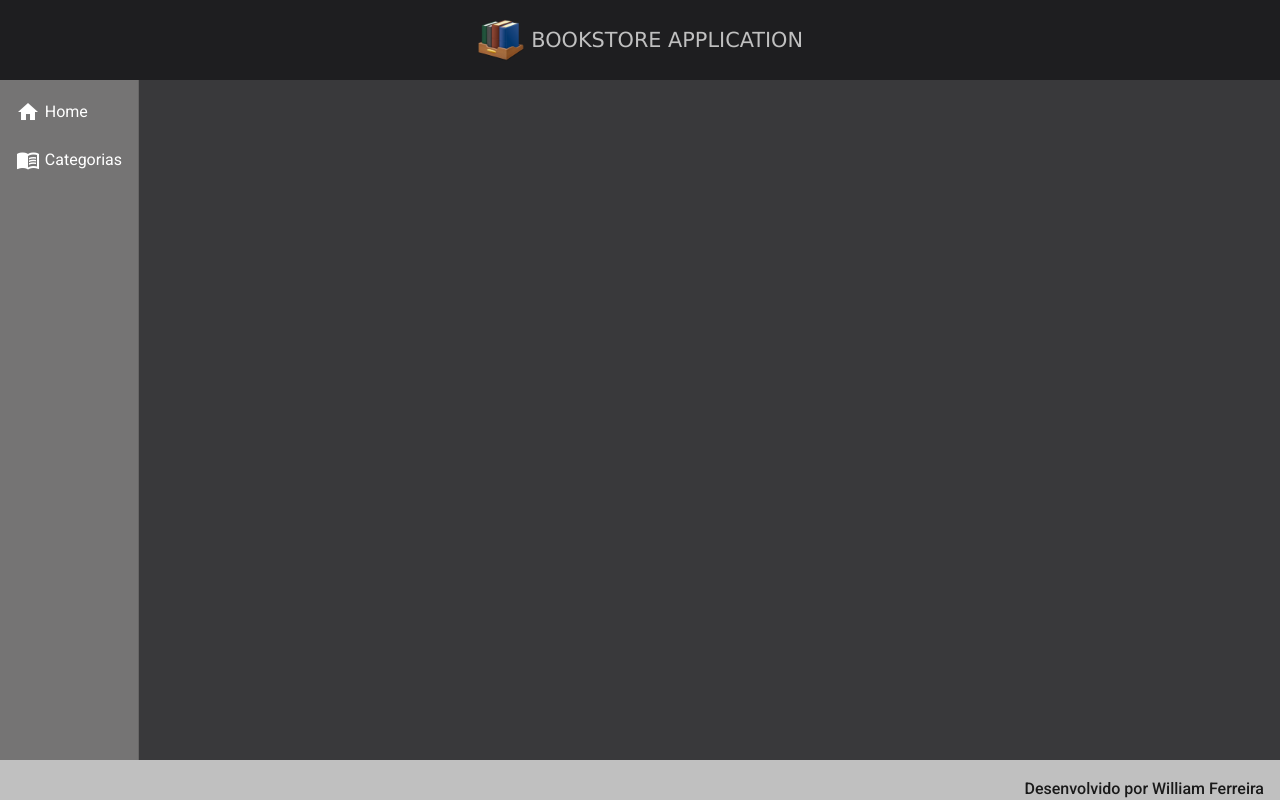
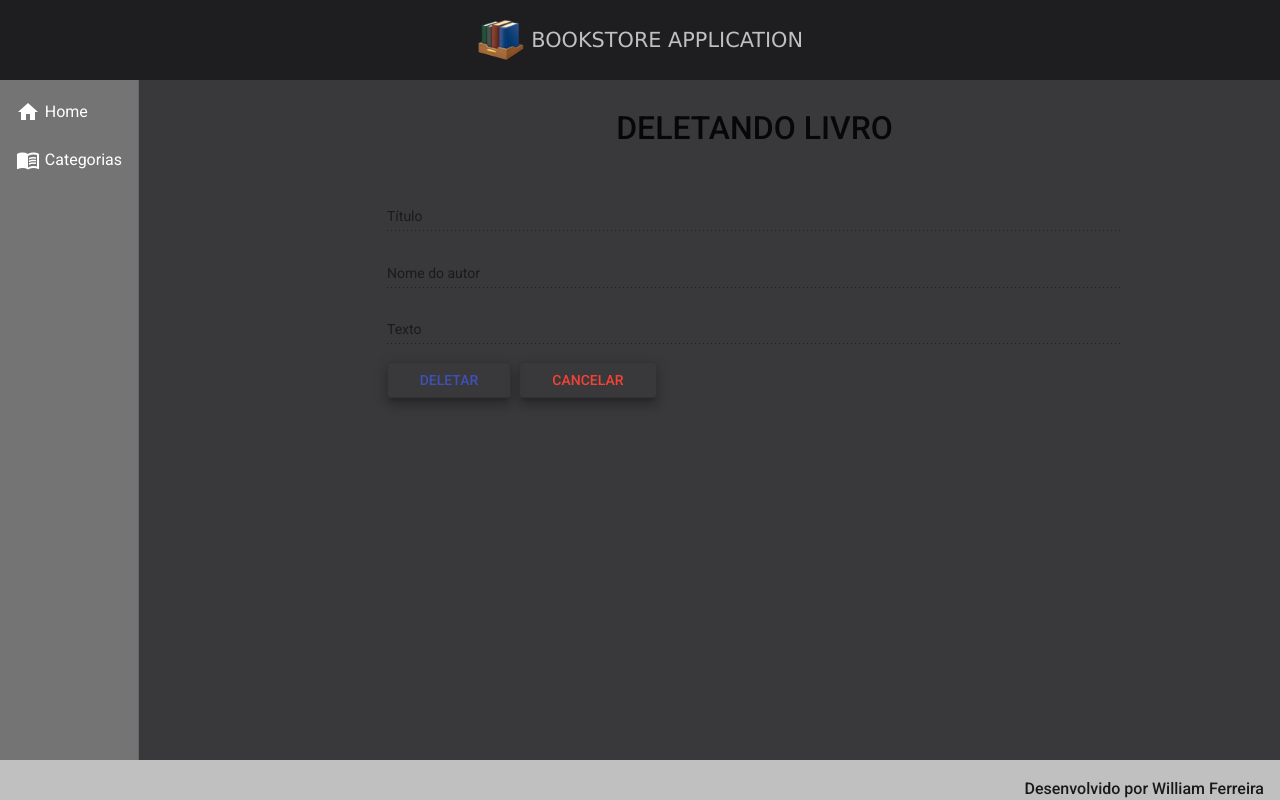
Before and after one commit to drinel/bookstore-front, an Angular app: page /categorias/1/livros/1/delete in a window 1280 px wide. Before the commit this address led to /. Built offline with nearby package versions, Linux system fonts and the light colour scheme; no server answers.

Commit message:
Delete para livro implementado

```diff
--- a/src/app/app-routing.module.ts
+++ b/src/app/app-routing.module.ts
@@ -6,6 +6,7 @@ import { CategoriaReadComponent } from './components/views/categoria/categoria-r
 import { CategoriaUpdateComponent } from './components/views/categoria/categoria-update/categoria-update.component';
 import { HomeComponent } from './components/views/home/home.component';
 import { LivroCreateComponent } from './components/views/livro/livro-create/livro-create.component';
+import { LivroDeleteComponent } from './components/views/livro/livro-delete/livro-delete.component';
 import { LivroReadAllComponent } from './components/views/livro/livro-read-all/livro-read-all.component';
 import { LivroUpdateComponent } from './components/views/livro/livro-update/livro-update.component';
 
@@ -50,6 +51,10 @@ const routes: Routes = [
     path:'categorias/:id_cat/livros/:id/update',
     component: LivroUpdateComponent
 
+  },
+  {
+    path:'categorias/:id_cat/livros/:id/delete',
+    component: LivroDeleteComponent
   }
 
 ];
--- a/src/app/app.module.ts
+++ b/src/app/app.module.ts
@@ -27,6 +27,7 @@ import { CategoriaUpdateComponent } from './components/views/categoria/categoria
 import { LivroReadAllComponent } from './components/views/livro/livro-read-all/livro-read-all.component';
 import { LivroCreateComponent } from './components/views/livro/livro-create/livro-create.component';
 import { LivroUpdateComponent } from './components/views/livro/livro-update/livro-update.component';
+import { LivroDeleteComponent } from './components/views/livro/livro-delete/livro-delete.component';
 
 
 @NgModule({
@@ -42,7 +43,8 @@ import { LivroUpdateComponent } from './components/views/livro/livro-update/livr
     CategoriaUpdateComponent,
     LivroReadAllComponent,
     LivroCreateComponent,
-    LivroUpdateComponent
+    LivroUpdateComponent,
+    LivroDeleteComponent
   ],
   imports: [
     BrowserModule,
--- /dev/null
+++ b/src/app/components/views/livro/livro-delete/livro-delete.component.css
@@ -0,0 +1,27 @@
+form{
+    text-align: center;
+    width: 70%;
+    margin: 2rem auto 0 auto;
+}
+
+h1{
+font-size: 2rem;
+font-weight: 500;
+margin-bottom: 3rem;
+}
+
+.form{
+width: 100%;
+}
+
+.buttons{
+width: 100%;
+text-align: start;
+
+}
+
+button{
+margin-right: .5rem;
+padding-right: 2rem;
+padding-left: 2rem;
+}
--- /dev/null
+++ b/src/app/components/views/livro/livro-delete/livro-delete.component.html
@@ -0,0 +1,25 @@
+<form >
+    <h1>DELETANDO LIVRO</h1>
+
+    <mat-form-field class="form">
+        <mat-label>Título</mat-label>
+        <input matInput  [(ngModel)]="livro.titulo"  type="text" name="titulo" disabled>
+    </mat-form-field>
+
+    <mat-form-field class="form">
+        <mat-label>Nome do autor</mat-label>
+        <input matInput [(ngModel)]="livro.nome_autor" type="text" name="nome_autor" disabled>
+
+    </mat-form-field>
+
+    <mat-form-field class="form">
+        <mat-label>Texto</mat-label>
+        <input matInput  [(ngModel)]="livro.texto" type="text" name="texto" disabled>
+
+    </mat-form-field>
+
+    <div class="buttons">
+        <button (click)="delete()" class="mat-elevation-z8"  mat-stroked-button color="primary">DELETAR</button>
+        <button (click)="cancel()" class="mat-elevation-z8"  mat-stroked-button color="warn">CANCELAR</button>
+    </div>
+</form>
--- /dev/null
+++ b/src/app/components/views/livro/livro-delete/livro-delete.component.ts
@@ -0,0 +1,50 @@
+import { Component, OnInit } from '@angular/core';
+import { ActivatedRoute, Router } from '@angular/router';
+import { Livro } from '../livro.model';
+import { LivroService } from '../livro.service';
+
+@Component({
+  selector: 'app-livro-delete',
+  templateUrl: './livro-delete.component.html',
+  styleUrls: ['./livro-delete.component.css']
+})
+export class LivroDeleteComponent implements OnInit {
+  id_cat: String =''
+
+  livro: Livro = {
+    id: '',
+    titulo: '',
+    nome_autor: '',
+    texto: ''
+  }
+
+
+  constructor(private service: LivroService, private route: ActivatedRoute, private router: Router) { }
+
+  ngOnInit(): void {
+    this.id_cat = this.route.snapshot.paramMap.get('id_cat')!
+    this.livro.id = this.route.snapshot.paramMap.get('id')!
+    this.findById()
+  }
+
+  findById():void{
+    this.service.findById(this.livro.id!).subscribe((resposta) =>{
+      this.livro = resposta
+    })
+  }
+
+  delete(): void{
+    this.service.delete(this.livro.id!).subscribe((resposta) =>{
+      this.router.navigate([`categorias/${this.id_cat}/livros`])
+      this.service.message('Livro deletado com sucesso!')
+    }, err =>{
+      this.router.navigate([`categorias/${this.id_cat}/livros`])
+      this.service.message('Falha ao deletar livro.')
+    })
+  }
+
+   cancel(): void{
+    this.router.navigate([`categorias/${this.id_cat}/livros`])
+   }
+
+}
--- a/src/app/components/views/livro/livro-read-all/livro-read-all.component.html
+++ b/src/app/components/views/livro/livro-read-all/livro-read-all.component.html
@@ -39,7 +39,7 @@
             <a class="edit" routerLink="{{row.id}}/update">
               <i class="material-icons">edit</i>
             </a>
-            <a class="delete" href="#">
+            <a class="delete" routerLink="{{row.id}}/delete">
               <i class="material-icons">delete</i>
             </a>
 
--- a/src/app/components/views/livro/livro.service.ts
+++ b/src/app/components/views/livro/livro.service.ts
@@ -35,6 +35,10 @@ export class LivroService {
 
   }
 
+  delete(id: String): Observable<void>{
+    const url = `${this.baseUrl}/livros/${id}`
+    return this.http.delete<void>(url)
+  }
 
   message(str: String): void{
     this._snack.open(`${str}`, 'OK',{
```
Also changed, not shown: 1 other file (tests, documents, lock files or other folders).
